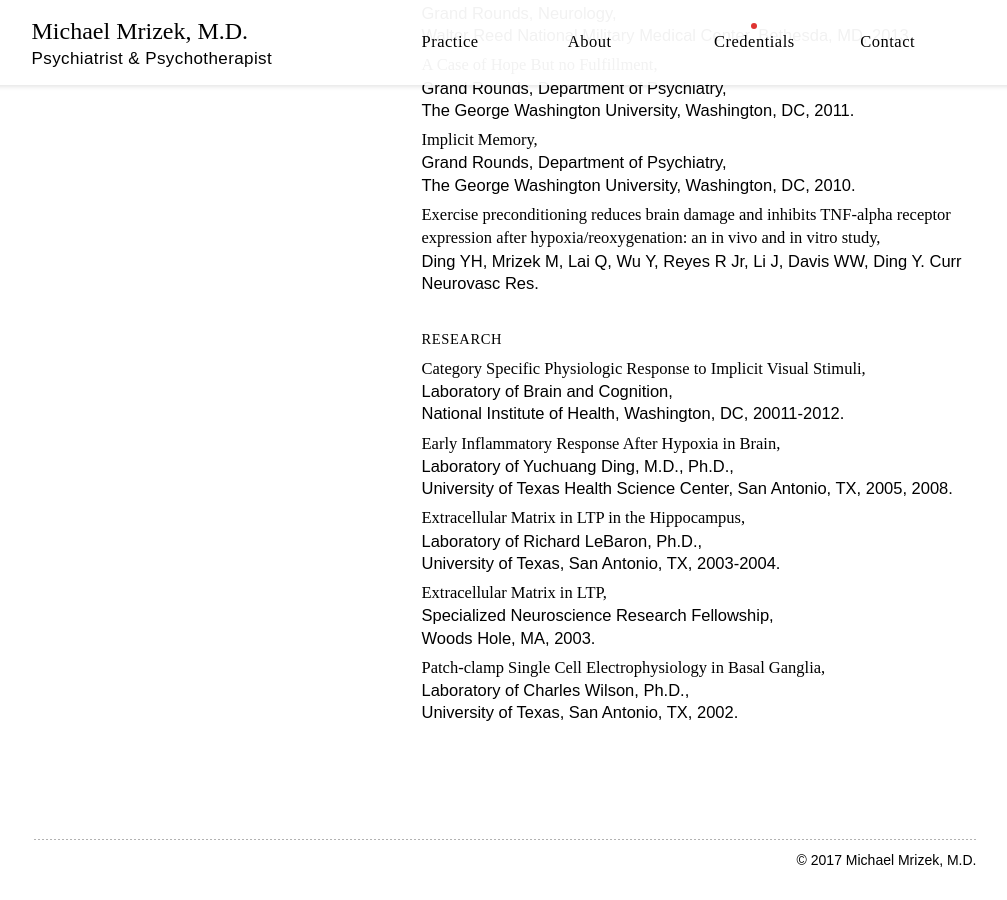
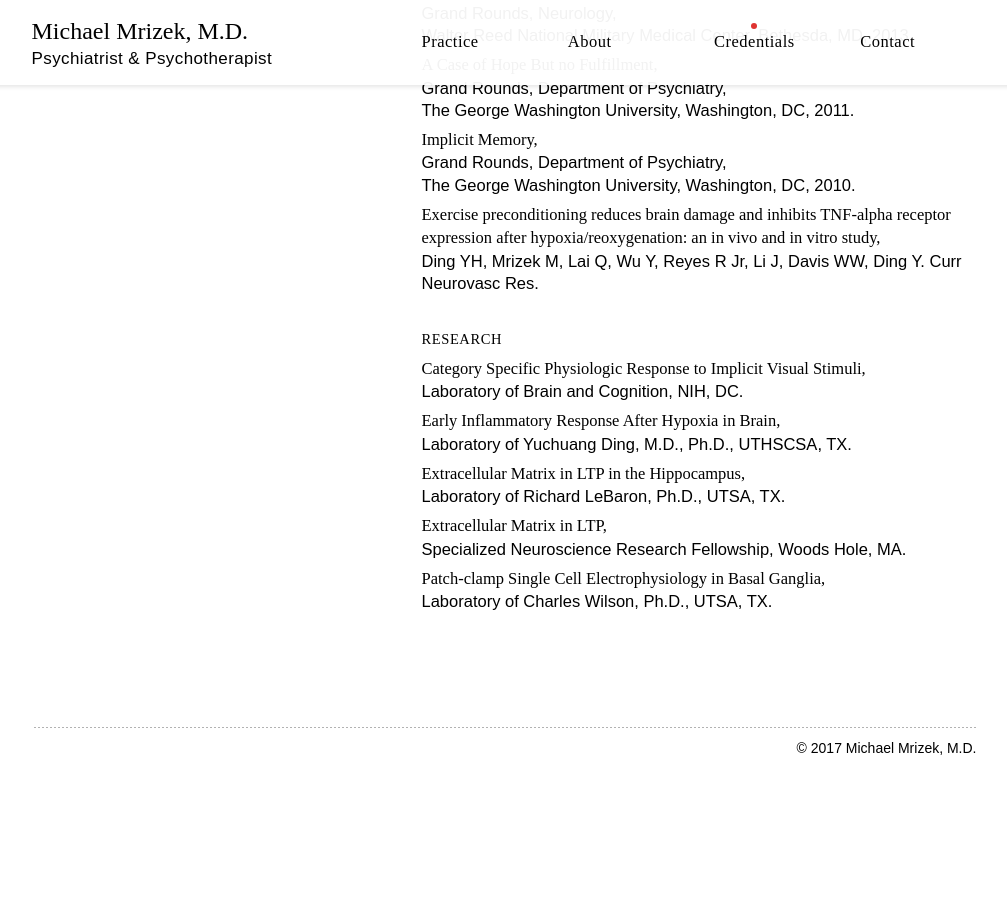
Before and after one commit to carolineportugal/michaelmrizekmd, a Jekyll site: the page built from credentials/index.html, in a window 1280 px wide and 900 px high, scrolled down 1261 px. Shown: the whole window, without its empty margins (136-1143 px from the left). Built offline with Jekyll 4.4.1, drawn with Linux system fonts in a browser that asks for light colours; nearby versions of some CDN libraries; some web fonts are replaced; after the commit the page ends 2049 px from its top, so only the background shows below that.

Commit message:
removes dates from research and tweaks format

```diff
--- a/credentials/index.html
+++ b/credentials/index.html
@@ -48,11 +48,11 @@ title: Credentials
             <li><span class="item-italic">Exercise preconditioning reduces brain damage and inhibits TNF-alpha receptor expression after hypoxia/reoxygenation: an in vivo and in vitro study,</span><br>Ding YH, Mrizek M, Lai Q, Wu Y, Reyes R Jr, Li J, Davis WW, Ding Y. Curr Neurovasc Res. </li>
           </ul>
           <ul><span class="title-two">Research</span>
-            <li><span class="item-italic">Category Specific Physiologic Response to Implicit Visual Stimuli,</span><br>Laboratory of Brain and Cognition,<br>National Institute of Health, Washington, DC, 20011-2012.</li>
-            <li><span class="item-italic">Early Inflammatory Response After Hypoxia in Brain,</span><br>Laboratory of Yuchuang Ding, M.D., Ph.D.,<br>University of Texas Health Science Center, San Antonio, TX, 2005, 2008.</li>
-            <li><span class="item-italic">Extracellular Matrix in LTP in the Hippocampus,</span><br>Laboratory of Richard LeBaron, Ph.D.,<br>University of Texas, San Antonio, TX, 2003-2004.</li>
-            <li><span class="item-italic">Extracellular Matrix in LTP,</span><br>Specialized Neuroscience Research Fellowship,<br>Woods Hole, MA, 2003.</li>
-            <li><span class="item-italic">Patch-clamp Single Cell Electrophysiology in Basal Ganglia,</span><br>Laboratory of Charles Wilson, Ph.D.,<br>University of Texas, San Antonio, TX, 2002. </li>
+            <li><span class="item-italic">Category Specific Physiologic Response to Implicit Visual Stimuli,</span><br>Laboratory of Brain and Cognition, NIH, DC.</li>
+            <li><span class="item-italic">Early Inflammatory Response After Hypoxia in Brain,</span><br>Laboratory of Yuchuang Ding, M.D., Ph.D., UTHSCSA, TX.</li>
+            <li><span class="item-italic">Extracellular Matrix in LTP in the Hippocampus,</span><br>Laboratory of Richard LeBaron, Ph.D., UTSA, TX.</li>
+            <li><span class="item-italic">Extracellular Matrix in LTP,</span><br>Specialized Neuroscience Research Fellowship, Woods Hole, MA.</li>
+            <li><span class="item-italic">Patch-clamp Single Cell Electrophysiology in Basal Ganglia,</span><br>Laboratory of Charles Wilson, Ph.D., UTSA, TX. </li>
           </ul>
       </div>
       </div>
```
Also changed, not shown: 1 other file.
